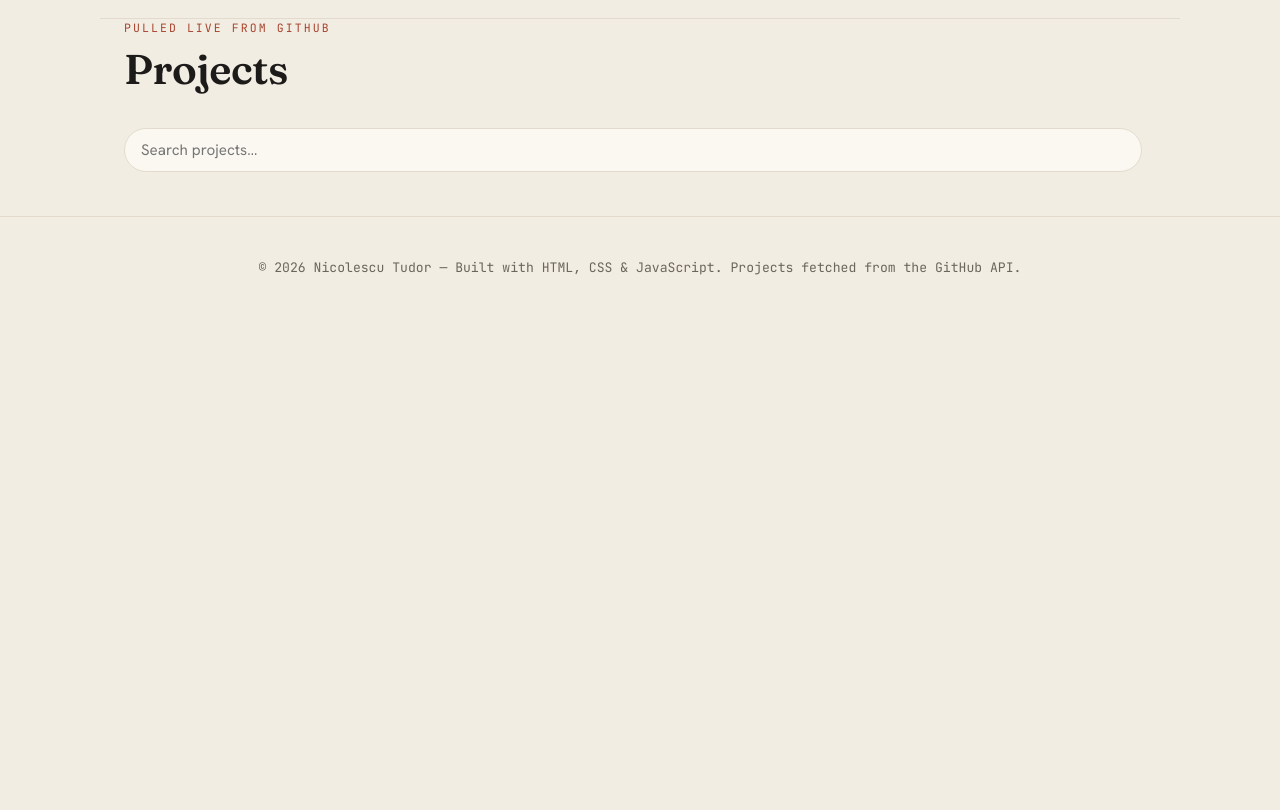
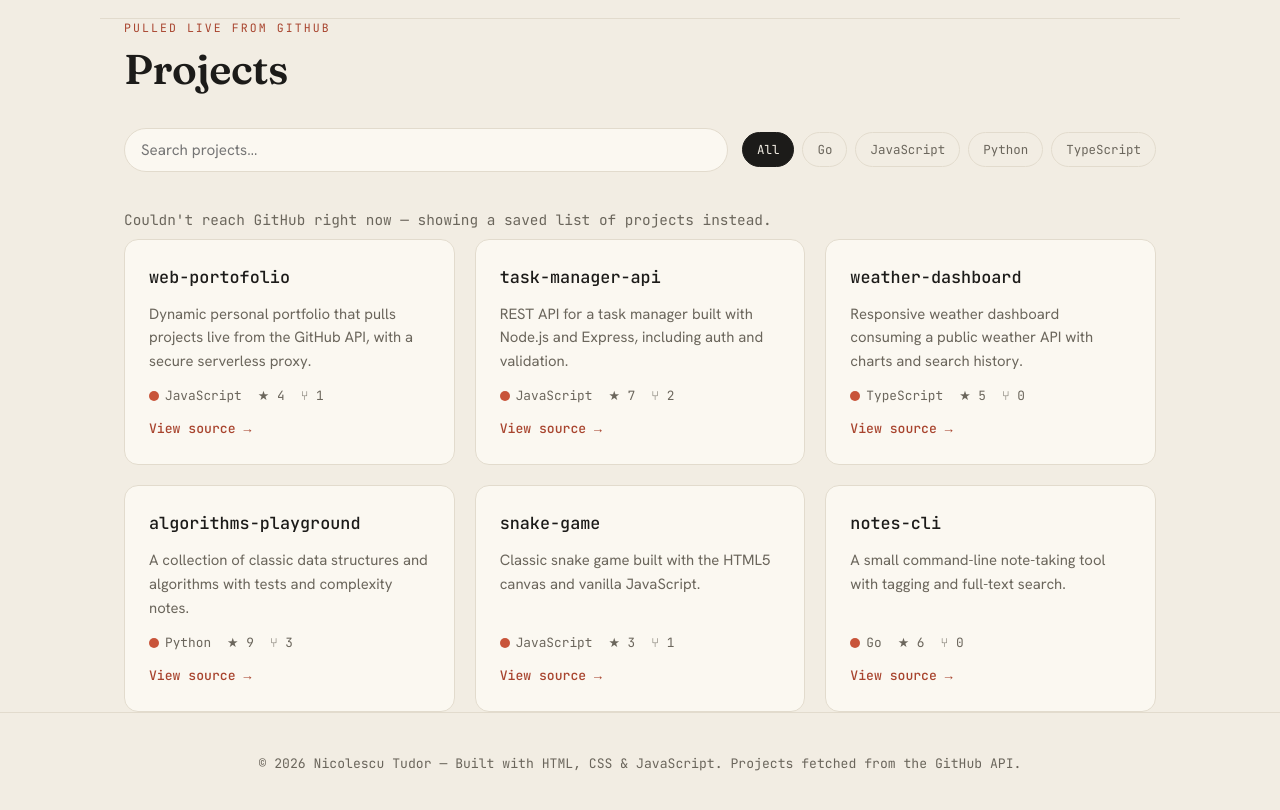
Before and after one commit to tudor-n/web-portofolio, a website: page public/index.html in a window 1280 px wide. Shown: the part 1240-2050 px from the top of the page. Before the commit the page ends 1558 px from the top, so only its background shows below. Drawn offline with Linux system fonts and the light colour scheme; no server answers.

Commit message:
feat: dynamic GitHub project cards with loading, error handling, search, language filter and JSON fallback

```diff
--- a/public/app.js
+++ b/public/app.js
@@ -0,0 +1,204 @@
+const USERNAME = "tudor-n";
+const API_ENDPOINT = "/api/repos";
+const FALLBACK_FILE = "projects.json";
+const MIN_PROJECTS = 5;
+const SKELETON_COUNT = 6;
+
+const grid = document.getElementById("projects");
+const statusEl = document.getElementById("status");
+const filtersEl = document.getElementById("filters");
+const searchEl = document.getElementById("search");
+
+let allRepos = [];
+let activeLanguage = "All";
+let searchTerm = "";
+
+document.addEventListener("DOMContentLoaded", init);
+
+async function init() {
+  showSkeletons();
+  try {
+    const repos = await fetchRepos();
+    let projects = repos.filter((repo) => repo.fork === false);
+    projects.sort((a, b) => new Date(b.updated_at) - new Date(a.updated_at));
+
+    if (projects.length < MIN_PROJECTS) {
+      setStatus(
+        `Only ${projects.length} GitHub project(s) found — showing a few highlighted projects as well.`
+      );
+      const fallback = await loadFallback();
+      projects = mergeUnique(projects, fallback);
+    } else {
+      setStatus(`Showing ${projects.length} projects, most recently updated first.`);
+    }
+
+    allRepos = projects;
+    buildFilters();
+    render();
+  } catch (error) {
+    handleError(error);
+  }
+}
+
+async function fetchRepos() {
+  const response = await fetch(API_ENDPOINT);
+  if (!response.ok) {
+    throw new Error(`Request failed with status ${response.status}`);
+  }
+  const data = await response.json();
+  if (!Array.isArray(data)) {
+    throw new Error("Unexpected response shape from the API.");
+  }
+  return data;
+}
+
+async function loadFallback() {
+  try {
+    const response = await fetch(FALLBACK_FILE);
+    if (!response.ok) return [];
+    const data = await response.json();
+    return Array.isArray(data) ? data : [];
+  } catch {
+    return [];
+  }
+}
+
+async function handleError(error) {
+  console.error(error);
+  const fallback = await loadFallback();
+  if (fallback.length) {
+    allRepos = fallback;
+    setStatus("Couldn't reach GitHub right now — showing a saved list of projects instead.");
+    buildFilters();
+    render();
+  } else {
+    grid.innerHTML = "";
+    setStatus("Ups! Nu am putut încărca proiectele momentan. Please try again later.");
+  }
+}
+
+function mergeUnique(primary, extra) {
+  const seen = new Set(primary.map((repo) => repo.name.toLowerCase()));
+  const merged = primary.slice();
+  for (const repo of extra) {
+    if (!seen.has(repo.name.toLowerCase())) {
+      merged.push(repo);
+      seen.add(repo.name.toLowerCase());
+    }
+  }
+  return merged;
+}
+
+function render() {
+  const visible = allRepos.filter((repo) => {
+    const matchesLanguage = activeLanguage === "All" || repo.language === activeLanguage;
+    const haystack = `${repo.name} ${repo.description || ""}`.toLowerCase();
+    const matchesSearch = haystack.includes(searchTerm.toLowerCase());
+    return matchesLanguage && matchesSearch;
+  });
+
+  grid.innerHTML = "";
+
+  if (!visible.length) {
+    grid.appendChild(emptyState());
+    return;
+  }
+
+  for (const repo of visible) {
+    grid.appendChild(buildCard(repo));
+  }
+}
+
+function buildCard(repo) {
+  const card = document.createElement("article");
+  card.className = "card";
+
+  const title = document.createElement("h3");
+  title.textContent = repo.name;
+
+  const desc = document.createElement("p");
+  desc.className = "desc";
+  desc.textContent = repo.description || "Fără descriere disponibilă";
+
+  const meta = document.createElement("div");
+  meta.className = "meta";
+
+  if (repo.language) {
+    const lang = document.createElement("span");
+    lang.className = "lang";
+    const dot = document.createElement("span");
+    dot.className = "dot";
+    const langName = document.createElement("span");
+    langName.textContent = repo.language;
+    lang.append(dot, langName);
+    meta.appendChild(lang);
+  }
+
+  const stars = document.createElement("span");
+  stars.textContent = `★ ${repo.stargazers_count ?? 0}`;
+  const forks = document.createElement("span");
+  forks.textContent = `⑂ ${repo.forks_count ?? 0}`;
+  meta.append(stars, forks);
+
+  const link = document.createElement("a");
+  link.className = "repo-link";
+  link.href = repo.html_url;
+  link.target = "_blank";
+  link.rel = "noopener";
+  link.textContent = "View source →";
+
+  card.append(title, desc, meta, link);
+  return card;
+}
+
+function buildFilters() {
+  const languages = Array.from(
+    new Set(allRepos.map((repo) => repo.language).filter(Boolean))
+  ).sort();
+  const options = ["All", ...languages];
+
+  filtersEl.innerHTML = "";
+  for (const label of options) {
+    const button = document.createElement("button");
+    button.className = "filter-btn" + (label === activeLanguage ? " active" : "");
+    button.textContent = label;
+    button.addEventListener("click", () => {
+      activeLanguage = label;
+      buildFilters();
+      render();
+    });
+    filtersEl.appendChild(button);
+  }
+}
+
+searchEl.addEventListener("input", (event) => {
+  searchTerm = event.target.value.trim();
+  render();
+});
+
+function emptyState() {
+  const message = document.createElement("p");
+  message.id = "status";
+  message.textContent = "No projects match your search.";
+  return message;
+}
+
+function showSkeletons() {
+  setStatus("");
+  statusEl.innerHTML = '<span class="spinner"></span>Loading projects…';
+  grid.innerHTML = "";
+  for (let i = 0; i < SKELETON_COUNT; i++) {
+    const card = document.createElement("article");
+    card.className = "card skeleton";
+    card.innerHTML =
+      '<div class="bar" style="width:60%"></div>' +
+      '<div class="bar"></div>' +
+      '<div class="bar" style="width:80%"></div>' +
+      '<div class="bar" style="width:40%"></div>';
+    grid.appendChild(card);
+  }
+}
+
+function setStatus(text) {
+  statusEl.textContent = text;
+}
--- /dev/null
+++ b/public/projects.json
@@ -0,0 +1,62 @@
+[
+  {
+    "name": "web-portofolio",
+    "description": "Dynamic personal portfolio that pulls projects live from the GitHub API, with a secure serverless proxy.",
+    "language": "JavaScript",
+    "stargazers_count": 4,
+    "forks_count": 1,
+    "html_url": "https://github.com/tudor-n/web-portofolio",
+    "fork": false,
+    "updated_at": "2026-06-01T10:00:00Z"
+  },
+  {
+    "name": "task-manager-api",
+    "description": "REST API for a task manager built with Node.js and Express, including auth and validation.",
+    "language": "JavaScript",
+    "stargazers_count": 7,
+    "forks_count": 2,
+    "html_url": "https://github.com/tudor-n/task-manager-api",
+    "fork": false,
+    "updated_at": "2026-04-18T10:00:00Z"
+  },
+  {
+    "name": "weather-dashboard",
+    "description": "Responsive weather dashboard consuming a public weather API with charts and search history.",
+    "language": "TypeScript",
+    "stargazers_count": 5,
+    "forks_count": 0,
+    "html_url": "https://github.com/tudor-n/weather-dashboard",
+    "fork": false,
+    "updated_at": "2026-03-09T10:00:00Z"
+  },
+  {
+    "name": "algorithms-playground",
+    "description": "A collection of classic data structures and algorithms with tests and complexity notes.",
+    "language": "Python",
+    "stargazers_count": 9,
+    "forks_count": 3,
+    "html_url": "https://github.com/tudor-n/algorithms-playground",
+    "fork": false,
+    "updated_at": "2026-02-22T10:00:00Z"
+  },
+  {
+    "name": "snake-game",
+    "description": "Classic snake game built with the HTML5 canvas and vanilla JavaScript.",
+    "language": "JavaScript",
+    "stargazers_count": 3,
+    "forks_count": 1,
+    "html_url": "https://github.com/tudor-n/snake-game",
+    "fork": false,
+    "updated_at": "2026-01-15T10:00:00Z"
+  },
+  {
+    "name": "notes-cli",
+    "description": "A small command-line note-taking tool with tagging and full-text search.",
+    "language": "Go",
+    "stargazers_count": 6,
+    "forks_count": 0,
+    "html_url": "https://github.com/tudor-n/notes-cli",
+    "fork": false,
+    "updated_at": "2025-12-02T10:00:00Z"
+  }
+]
--- a/public/styles.css
+++ b/public/styles.css
@@ -251,3 +251,29 @@ footer { border-top: 1px solid var(--line); padding: 40px 0; font-family: var(--
   .reveal { animation: none; opacity: 1; transform: none; }
   html { scroll-behavior: auto; }
 }
+
+.spinner {
+  display: inline-block;
+  width: 16px;
+  height: 16px;
+  margin-right: 10px;
+  vertical-align: -3px;
+  border: 2px solid var(--line);
+  border-top-color: var(--accent);
+  border-radius: 50%;
+  animation: spin 0.7s linear infinite;
+}
+@keyframes spin { to { transform: rotate(360deg); } }
+
+.card.skeleton { pointer-events: none; gap: 14px; }
+.card.skeleton .bar {
+  height: 12px;
+  border-radius: 6px;
+  background: var(--line);
+  animation: pulse 1.1s ease-in-out infinite;
+}
+@keyframes pulse { 0%, 100% { opacity: 1; } 50% { opacity: 0.4; } }
+
+@media (prefers-reduced-motion: reduce) {
+  .spinner, .card.skeleton .bar { animation: none; }
+}
```
